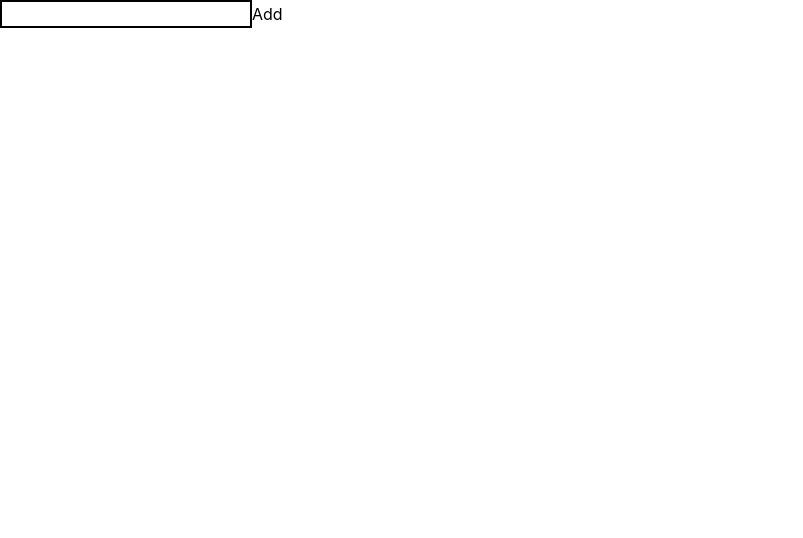
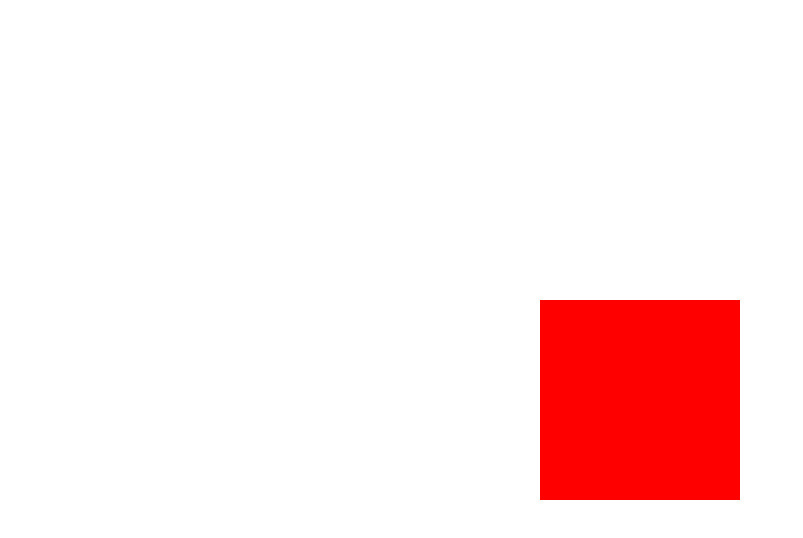
Before and after one commit to samirzjadhav/react-problem-solving, a React (Create React App) app: page / in a window 1280 px wide. Shown: the top 538 px of the page, without its empty margins (0-803 px from the left). Built offline with nearby package versions, Linux system fonts and the light colour scheme.

Commit message:
solve a 10th problem

```diff
--- a/src/App.js
+++ b/src/App.js
@@ -8,6 +8,7 @@ import Problem6 from "./BeginnerProblem/Problem6";
 import Problem7 from "./BeginnerProblem/Problem7";
 import Problem8 from "./BeginnerProblem/Problem8";
 import Problem9 from "./BeginnerProblem/Problem9";
+import Problem10 from "./BeginnerProblem/Problem10";
 
 function App() {
   return (
@@ -20,7 +21,8 @@ function App() {
       {/* <Problem6 /> */}
       {/* <Problem7 /> */}
       {/* <Problem8 /> */}
-      <Problem9 />
+      {/* <Problem9 /> */}
+      <Problem10 />
     </div>
   );
 }
--- /dev/null
+++ b/src/BeginnerProblem/Problem10.js
@@ -0,0 +1,29 @@
+import React, { useState } from "react";
+
+const Problem10 = () => {
+  const [backgroundColor, setBackgroundColor] = useState("red");
+
+  const handleCLick = () => {
+    const newColor = backgroundColor === "red" ? "blue" : "red";
+    setBackgroundColor(newColor);
+  };
+
+  return (
+    <div className="w-full h-dvh flex justify-center items-center">
+      <div
+        onClick={handleCLick}
+        style={{
+          backgroundColor,
+          width: "200px",
+          height: "200px",
+          cusrsor: "pointer",
+        }}
+      >
+        {/* Dynamic Background: Create a component that changes its background color when clicked.*/}
+        {/* Problem 10 */}
+      </div>
+    </div>
+  );
+};
+
+export default Problem10;
```
